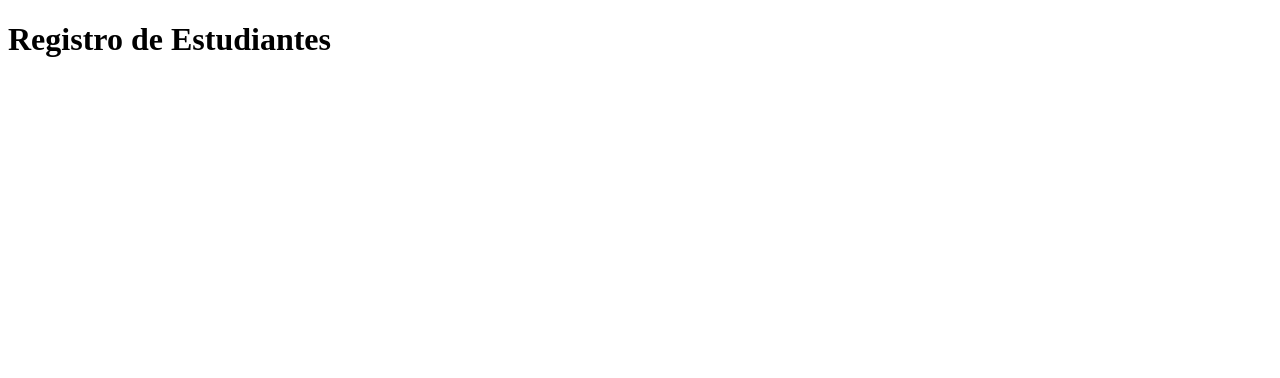
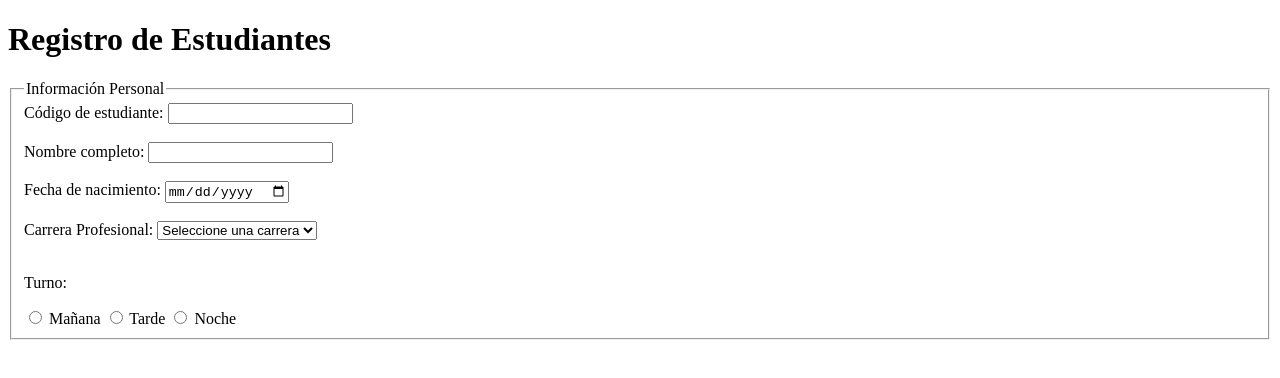
Before and after one commit to emioa-bit/idweb, a plain HTML site: page Lab02/index.html in a window 1280 px wide. Drawn offline with Linux system fonts and the light colour scheme.

Commit message:
creando  el bloque

```diff
--- a/Lab02/index.html
+++ b/Lab02/index.html
@@ -11,7 +11,52 @@
     <h1>Registro de Estudiantes</h1>
 
     <form action="#" method="POST">
+<fieldset>
+    <legend>Información Personal</legend>
 
+    <label for="codigo">Código de estudiante:</label>
+    <input type="text" id="codigo" name="codigo">
+
+    <br><br>
+
+    <label for="nombre">Nombre completo:</label>
+    <input type="text" id="nombre" name="nombre">
+
+    <br><br>
+
+    <label for="fecha">Fecha de nacimiento:</label>
+    <input type="date" id="fecha" name="fecha">
+
+    <br><br>
+
+    <label for="carrera">Carrera Profesional:</label>
+    <select id="carrera" name="carrera">
+        <option value="">Seleccione una carrera</option>
+        <option value="sistemas">Ingeniería de Sistemas</option>
+        <option value="civil">Ingeniería Civil</option>
+        <option value="industrial">Ingeniería Industrial</option>
+    </select>
+
+    <br><br>
+
+    <p>Turno:</p>
+
+    <label>
+        <input type="radio" name="turno" value="manana">
+        Mañana
+    </label>
+
+    <label>
+        <input type="radio" name="turno" value="tarde">
+        Tarde
+    </label>
+
+    <label>
+        <input type="radio" name="turno" value="noche">
+        Noche
+    </label>
+
+</fieldset>
     </form>
 
 </body>
```
